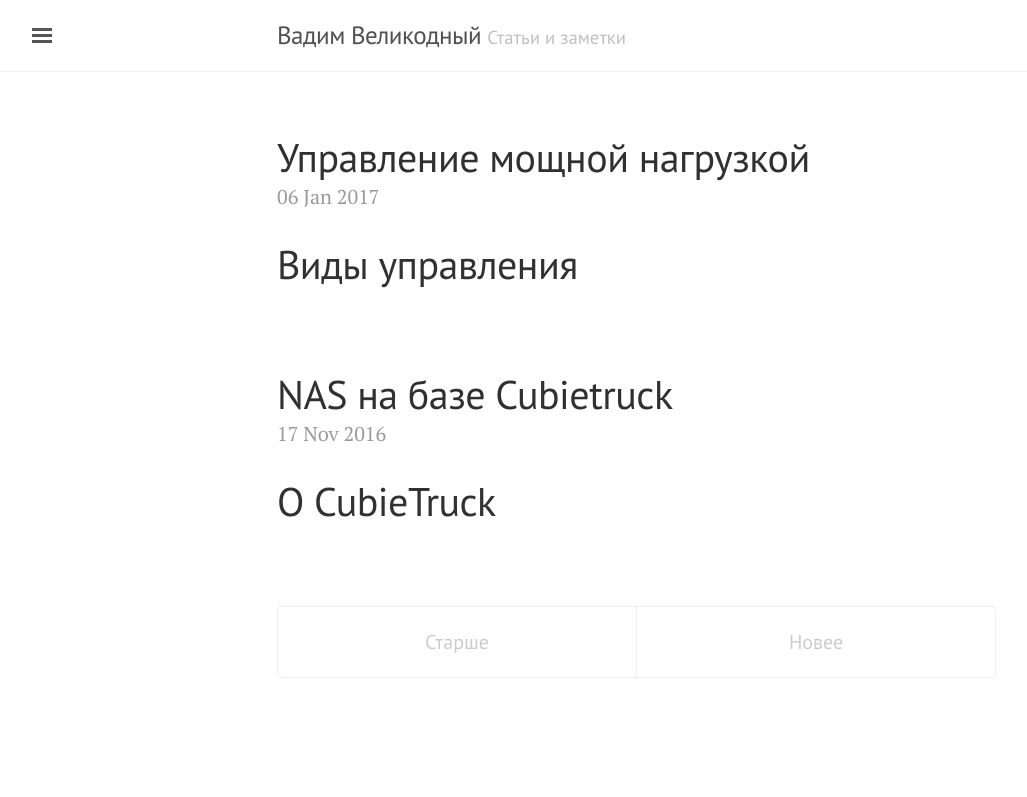
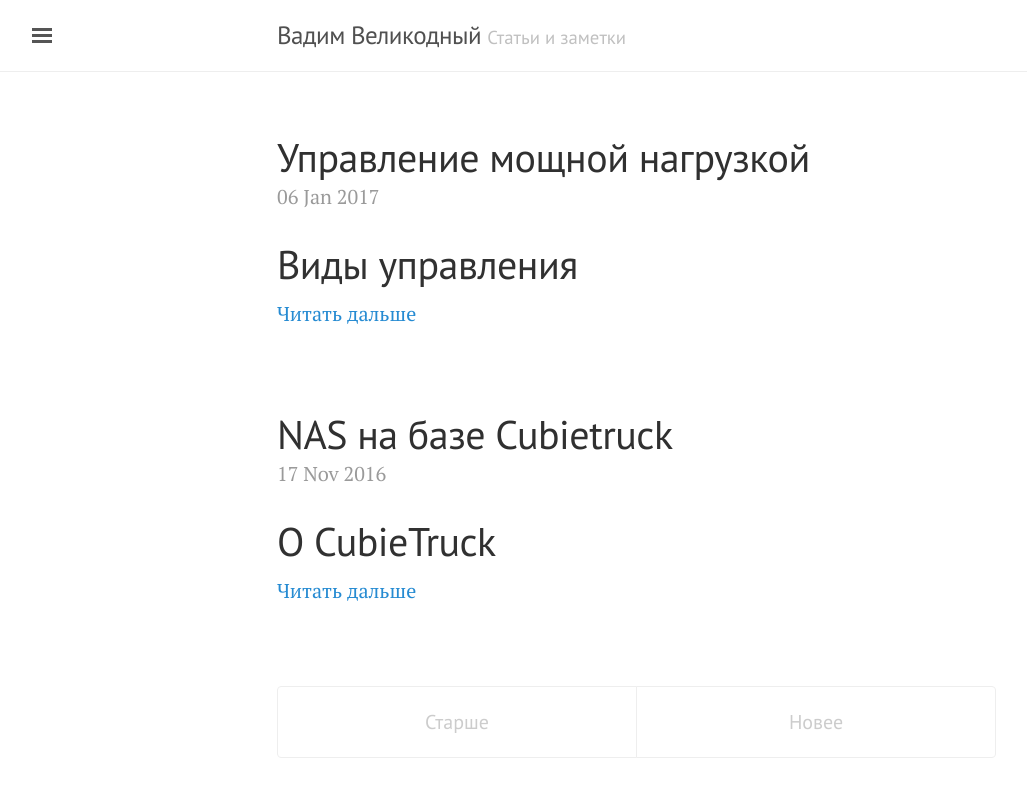
Before and after one commit to velikodniy/velikodniy.github.io, a Jekyll site: the page built from index.html, in a window 1280 px wide. Shown: the top 797 px of the page, without its empty margins (3-1030 px from the left). Built offline with Jekyll 4.4.1, drawn with Linux system fonts in a browser that asks for light colours; the list of posts is cut into pages by our own code.

Commit message:
Add "Read more" link

```diff
--- a/index.html
+++ b/index.html
@@ -15,6 +15,8 @@ title: Home
     <span class="post-date">{{ post.date | date_to_string }}</span>
 
     {{ post.excerpt }}
+
+    <a href="{{ site.url }}{{ post.url }}">Читать дальше</a>
   </div>
   {% endfor %}
 </div>
```
